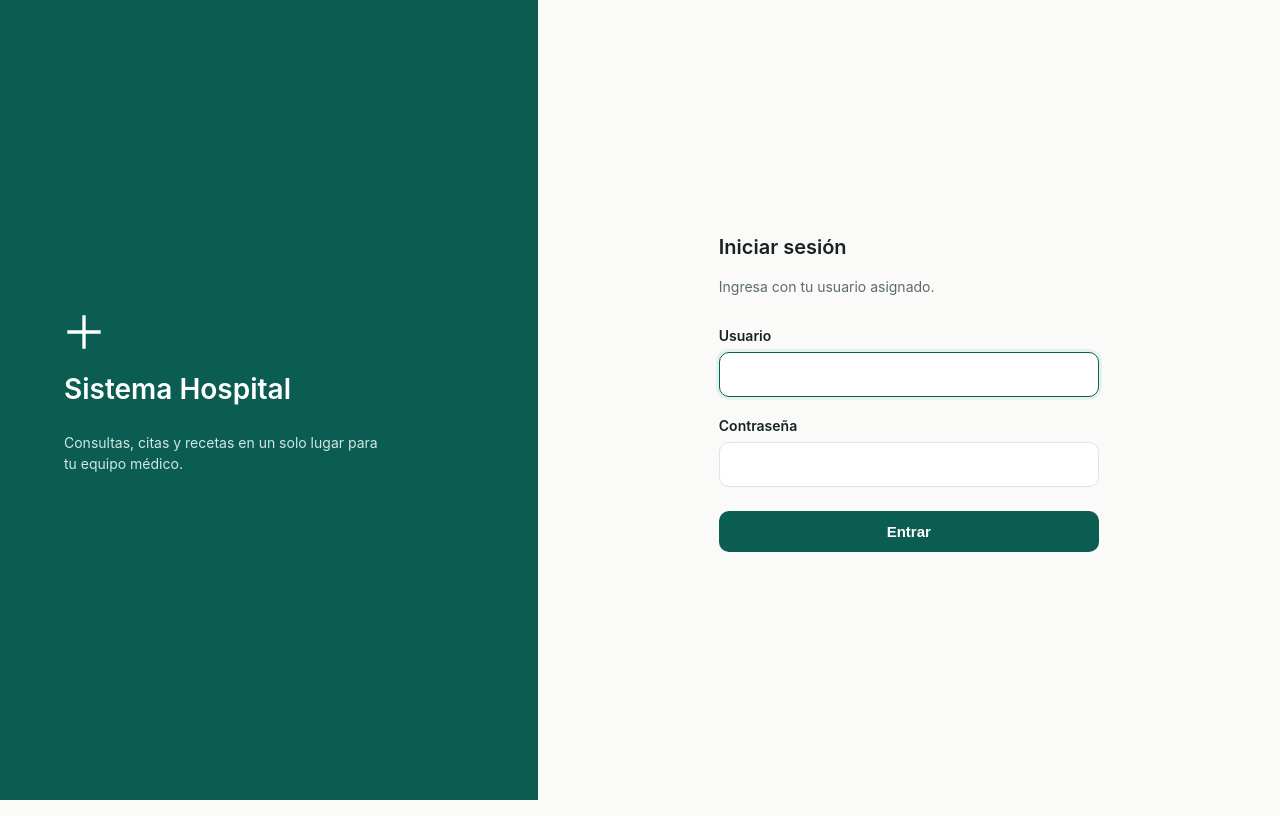
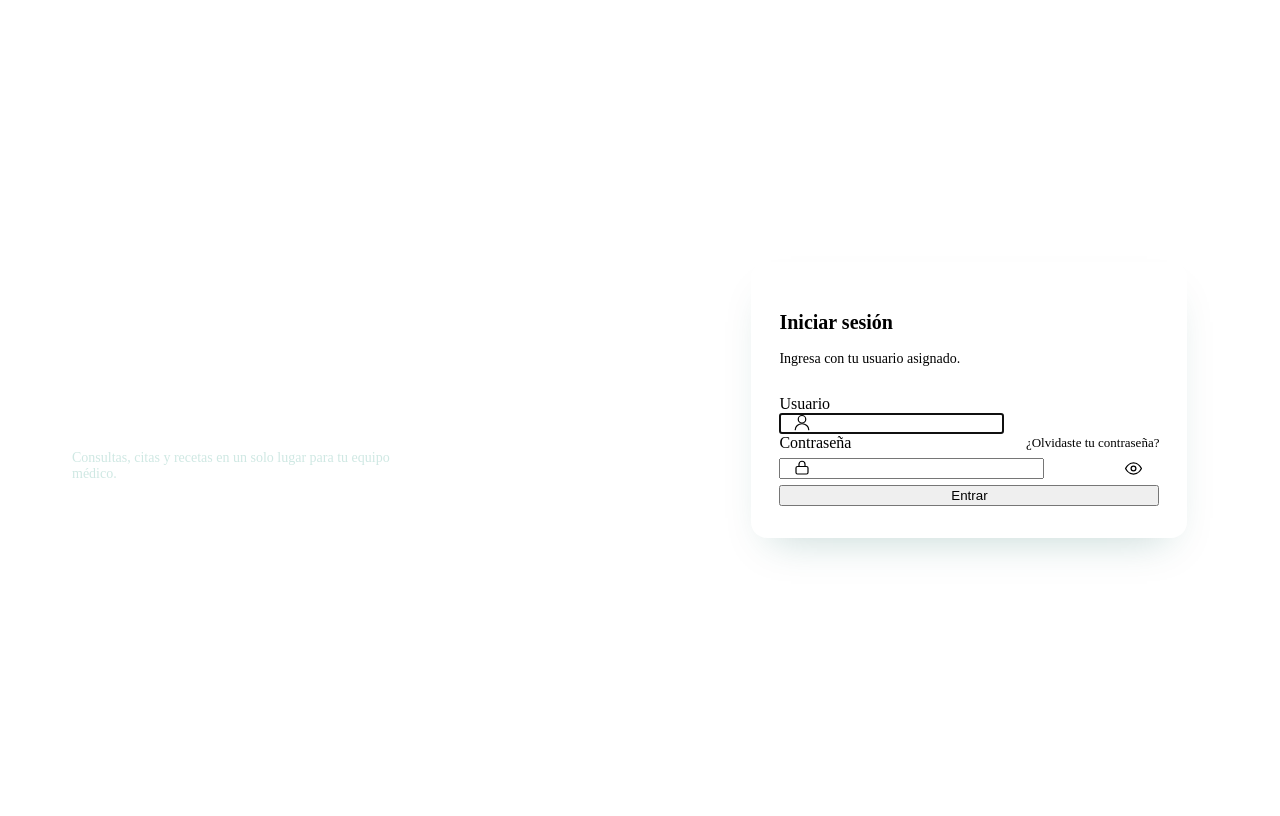
Before and after one commit to exeyoa/sistema_hospital, a PHP site: page /pages/login.php in a window 1280 px wide. Run offline with PHP 8.4, Linux system fonts and the light colour scheme.

Commit message:
Hice un cambio en el login.php y anexe recuperar.php

```diff
--- a/css/estilo.css
+++ b/css/estilo.css
@@ -1,117 +1,206 @@
-/* estilo.css — base compartida de todo el sistema */
+/* login.css — layout dividido, mobile-first, versión moderna */
 
-:root {
-    --color-primario: #0B5D52;
-    --color-primario-oscuro: #08423B;
-    --color-primario-claro: #E4F2EF;
-    --color-acento: #C2760C;
-    --color-fondo: #FAFAF8;
-    --color-texto: #16241F;
-    --color-texto-suave: #5C6D68;
-    --color-borde: #DDE6E3;
-    --color-error: #B3261E;
-    --fuente: -apple-system, BlinkMacSystemFont, "Segoe UI", Roboto, Helvetica, Arial, sans-serif;
-    --radio: 10px;
+.pantalla-login {
+    min-height: 100vh;
+    display: flex;
+    flex-direction: column;
 }
 
-* {
-    box-sizing: border-box;
+/* Panel de marca: franja superior en móvil, columna izquierda en escritorio */
+.panel-marca {
+    position: relative;
+    overflow: hidden;
+    background: linear-gradient(160deg, var(--color-primario) 0%, var(--color-primario-oscuro) 100%);
+    color: #fff;
+    padding: 40px 24px;
 }
 
-body {
-    margin: 0;
-    font-family: var(--fuente);
-    background: var(--color-fondo);
-    color: var(--color-texto);
-    line-height: 1.5;
+.patron-decorativo {
+    position: absolute;
+    inset: 0;
+    background-image: radial-gradient(circle, rgba(255,255,255,0.14) 1.5px, transparent 1.5px);
+    background-size: 26px 26px;
+    opacity: 0.5;
+    pointer-events: none;
 }
 
-h1, h2, h3 {
-    font-weight: 600;
-    margin: 0 0 8px;
+.contenido-marca {
+    position: relative;
+    z-index: 1;
+    animation: aparecer-desde-abajo 0.6s ease both;
 }
 
-a {
-    color: var(--color-primario);
+.panel-marca .icono-cruz {
+    width: 40px;
+    height: 40px;
+    margin-bottom: 16px;
 }
 
-.btn {
-    display: inline-block;
-    background: var(--color-primario);
+.panel-marca h1 {
+    font-size: 22px;
     color: #fff;
-    border: none;
-    border-radius: var(--radio);
-    padding: 12px 20px;
-    font-size: 15px;
-    font-weight: 600;
-    cursor: pointer;
-    text-decoration: none;
-    text-align: center;
-    transition: background 0.15s ease;
 }
 
-.btn:hover {
-    background: var(--color-primario-oscuro);
+.panel-marca p {
+    font-size: 14px;
+    color: #CFE8E3;
+    max-width: 320px;
 }
 
-.campo {
-    margin-bottom: 18px;
+/* Panel del formulario */
+.panel-formulario {
+    flex: 1;
+    display: flex;
+    align-items: center;
+    justify-content: center;
+    padding: 32px 20px 48px;
+    background: var(--color-fondo);
 }
 
-.campo label {
-    display: block;
-    font-size: 14px;
-    font-weight: 600;
-    margin-bottom: 6px;
-    color: var(--color-texto);
+.tarjeta-login {
+    width: 100%;
+    max-width: 380px;
+    background: #fff;
+    border: 1px solid var(--color-borde);
+    border-radius: 16px;
+    padding: 32px 28px;
+    box-shadow: 0 20px 40px -20px rgba(11, 93, 82, 0.25);
+    animation: aparecer-desde-abajo 0.5s ease both 0.1s;
 }
 
-.campo input,
-.campo select {
-    width: 100%;
-    padding: 12px 14px;
-    border: 1px solid var(--color-borde);
-    border-radius: var(--radio);
-    font-size: 15px;
-    font-family: var(--fuente);
-    background: #fff;
-    color: var(--color-texto);
+.tarjeta-login h2 {
+    font-size: 21px;
 }
 
-.campo input:focus,
-.campo select:focus {
-    outline: none;
-    border-color: var(--color-primario);
-    box-shadow: 0 0 0 3px var(--color-primario-claro);
+.tarjeta-login .subtitulo {
+    color: var(--color-texto-suave);
+    font-size: 14px;
+    margin-bottom: 26px;
 }
 
-.mensaje-error {
-    background: #FBEAEA;
-    color: var(--color-error);
-    border: 1px solid #F0C7C4;
-    border-radius: var(--radio);
-    padding: 12px 14px;
-    font-size: 14px;
-    margin-bottom: 18px;
+.tarjeta-login .btn {
+    width: 100%;
+    margin-top: 8px;
+    transform: translateY(0);
+    transition: transform 0.15s ease, box-shadow 0.15s ease;
 }
 
-/* Barra superior simple para las páginas internas (dashboards) */
-.barra-superior {
+.tarjeta-login .btn:hover {
+    transform: translateY(-1px);
+    box-shadow: 0 8px 16px -6px rgba(11, 93, 82, 0.45);
+}
+
+/* Fila con label + link de recuperar contraseña */
+.fila-label {
     display: flex;
     align-items: center;
     justify-content: space-between;
-    background: #fff;
-    border-bottom: 1px solid var(--color-borde);
-    padding: 16px 24px;
+    margin-bottom: 6px;
 }
 
-.barra-superior .marca {
-    font-weight: 700;
-    color: var(--color-primario);
+.fila-label label {
+    margin-bottom: 0;
 }
 
-.contenido-panel {
-    max-width: 720px;
-    margin: 40px auto;
-    padding: 0 20px;
+.link-recuperar {
+    font-size: 13px;
+    color: var(--color-primario);
+    text-decoration: none;
 }
+
+.link-recuperar:hover {
+    text-decoration: underline;
+}
+
+/* Input con icono a la izquierda (y botón de ver contraseña a la derecha) */
+.input-con-icono {
+    position: relative;
+    display: flex;
+    align-items: center;
+}
+
+.input-con-icono svg {
+    position: absolute;
+    left: 14px;
+    width: 18px;
+    height: 18px;
+    color: var(--color-texto-suave);
+    pointer-events: none;
+}
+
+.input-con-icono input {
+    padding-left: 42px;
+}
+
+.input-con-icono input#password {
+    padding-right: 42px;
+}
+
+.boton-ver-password {
+    position: absolute;
+    right: 10px;
+    background: none;
+    border: none;
+    cursor: pointer;
+    padding: 6px;
+    display: flex;
+    color: var(--color-texto-suave);
+    border-radius: 6px;
+}
+
+.boton-ver-password:hover {
+    color: var(--color-primario);
+    background: var(--color-primario-claro);
+}
+
+.boton-ver-password svg {
+    position: static;
+    width: 19px;
+    height: 19px;
+    pointer-events: auto;
+}
+
+@keyframes aparecer-desde-abajo {
+    from {
+        opacity: 0;
+        transform: translateY(14px);
+    }
+    to {
+        opacity: 1;
+        transform: translateY(0);
+    }
+}
+
+/* Tablet y escritorio: pasa a dos columnas lado a lado */
+@media (min-width: 768px) {
+    .pantalla-login {
+        flex-direction: row;
+    }
+
+    .panel-marca {
+        width: 38%;
+        display: flex;
+        flex-direction: column;
+        justify-content: center;
+        padding: 48px;
+    }
+
+    .panel-marca h1 {
+        font-size: 28px;
+    }
+
+    .panel-formulario {
+        width: 62%;
+    }
+}
+
+@media (min-width: 1024px) {
+    .panel-marca {
+        width: 42%;
+        padding: 64px;
+    }
+
+    .tarjeta-login {
+        max-width: 400px;
+    }
+}
--- a/pages/login.php
+++ b/pages/login.php
@@ -22,11 +22,14 @@ unset($_SESSION['error_login']);
 <body>
     <div class="pantalla-login">
         <div class="panel-marca">
+            <div class="patron-decorativo" aria-hidden="true"></div>
+            <div class="contenido-marca">
                 <svg class="icono-cruz" viewBox="0 0 24 24" fill="none" xmlns="http://www.w3.org/2000/svg">
                     <path d="M11 2H13V11H22V13H13V22H11V13H2V11H11V2Z" fill="#fff"/>
                 </svg>
                 <h1>Sistema Hospital</h1>
                 <p>Consultas, citas y recetas en un solo lugar para tu equipo médico.</p>
+            </div>
         </div>
 
         <div class="panel-formulario">
@@ -41,16 +44,59 @@ unset($_SESSION['error_login']);
                 <form action="procesar_login.php" method="POST">
                     <div class="campo">
                         <label for="usuario">Usuario</label>
-                        <input type="text" id="usuario" name="usuario" required autofocus>
+                        <div class="input-con-icono">
+                            <svg viewBox="0 0 24 24" fill="none" xmlns="http://www.w3.org/2000/svg">
+                                <path d="M12 12C14.7614 12 17 9.76142 17 7C17 4.23858 14.7614 2 12 2C9.23858 2 7 4.23858 7 7C7 9.76142 9.23858 12 12 12Z" stroke="currentColor" stroke-width="1.6"/>
+                                <path d="M3 21C3 16.5817 7.02944 13 12 13C16.9706 13 21 16.5817 21 21" stroke="currentColor" stroke-width="1.6" stroke-linecap="round"/>
+                            </svg>
+                            <input type="text" id="usuario" name="usuario" required autofocus autocomplete="username">
                         </div>
+                    </div>
+
                     <div class="campo">
+                        <div class="fila-label">
                             <label for="password">Contraseña</label>
-                        <input type="password" id="password" name="password" required>
+                            <a href="recuperar.php" class="link-recuperar">¿Olvidaste tu contraseña?</a>
                         </div>
+                        <div class="input-con-icono">
+                            <svg viewBox="0 0 24 24" fill="none" xmlns="http://www.w3.org/2000/svg">
+                                <rect x="4" y="10" width="16" height="10" rx="2" stroke="currentColor" stroke-width="1.6"/>
+                                <path d="M8 10V7C8 4.79086 9.79086 3 12 3C14.2091 3 16 4.79086 16 7V10" stroke="currentColor" stroke-width="1.6"/>
+                            </svg>
+                            <input type="password" id="password" name="password" required autocomplete="current-password">
+                            <button type="button" class="boton-ver-password" id="botonVerPassword" aria-label="Mostrar contraseña">
+                                <svg id="iconoOjo" viewBox="0 0 24 24" fill="none" xmlns="http://www.w3.org/2000/svg">
+                                    <path d="M2 12C2 12 5.5 5 12 5C18.5 5 22 12 22 12C22 12 18.5 19 12 19C5.5 19 2 12 2 12Z" stroke="currentColor" stroke-width="1.6"/>
+                                    <circle cx="12" cy="12" r="3" stroke="currentColor" stroke-width="1.6"/>
+                                </svg>
+                            </button>
+                        </div>
+                    </div>
+
                     <button type="submit" class="btn">Entrar</button>
                 </form>
             </div>
         </div>
     </div>
+
+    <script>
+        const botonVer = document.getElementById('botonVerPassword');
+        const campoPassword = document.getElementById('password');
+        const iconoOjo = document.getElementById('iconoOjo');
+
+        const ojoAbierto = iconoOjo.innerHTML;
+        const ojoCerrado = `
+            <path d="M3 3L21 21" stroke="currentColor" stroke-width="1.6" stroke-linecap="round"/>
+            <path d="M10.6 5.1C11.06 5.03 11.53 5 12 5C18.5 5 22 12 22 12C21.4 13.2 20.5 14.5 19.3 15.7M6.5 6.6C4 8.3 2 12 2 12C2 12 5.5 19 12 19C13.9 19 15.5 18.5 16.8 17.8" stroke="currentColor" stroke-width="1.6" stroke-linecap="round"/>
+            <path d="M9.9 10C9.3 10.6 9 11.3 9 12C9 13.7 10.3 15 12 15C12.7 15 13.4 14.7 14 14.1" stroke="currentColor" stroke-width="1.6" stroke-linecap="round"/>
+        `;
+
+        botonVer.addEventListener('click', () => {
+            const oculto = campoPassword.type === 'password';
+            campoPassword.type = oculto ? 'text' : 'password';
+            iconoOjo.innerHTML = oculto ? ojoCerrado : ojoAbierto;
+            botonVer.setAttribute('aria-label', oculto ? 'Ocultar contraseña' : 'Mostrar contraseña');
+        });
+    </script>
 </body>
 </html>
```
Also changed, not shown: pages/recuperar.php (added, +66 -0 lines). Lines whose indentation alone changed are shown as unchanged.
